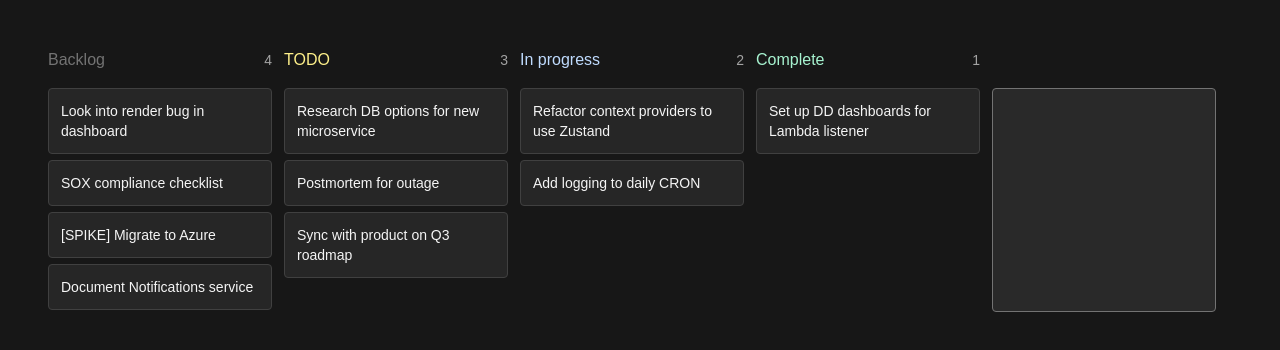
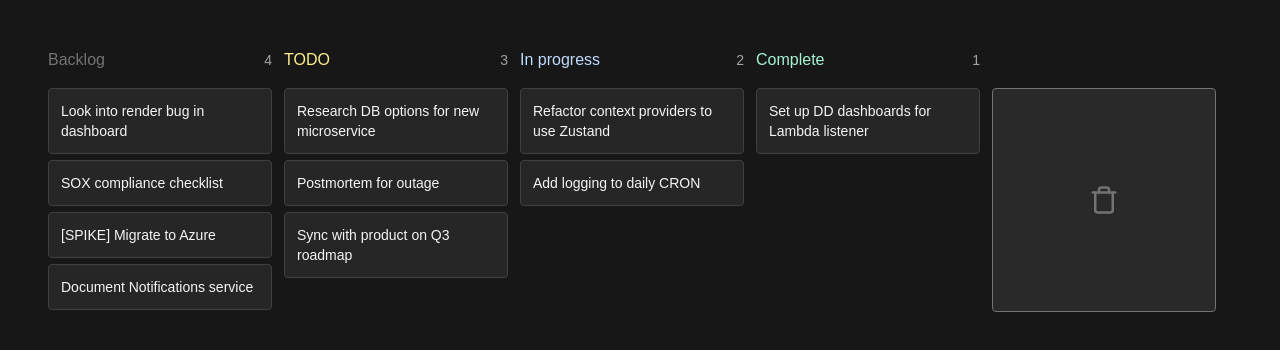
Before and after one commit to Arya-P05/Kanban, a Next.js app in the folder kanban/: page / in a window 1280 px wide. Shown: the top 350 px of the page. Built offline with nearby package versions, Linux system fonts and the light colour scheme.

Commit message:
trash and eraseing icons

```diff
--- a/kanban/app/page.tsx
+++ b/kanban/app/page.tsx
@@ -1,5 +1,8 @@
 "use client";
+
 import React, { useState } from "react";
+import { FiTrash } from "react-icons/fi";
+import { FaFire } from "react-icons/fa";
 
 const Kanban = () => {
   return (
@@ -141,7 +144,17 @@ const BurnBarrel = ({
           ? "border-red-800 bg-red-800/20 text-red-500"
           : "border-neutral-500 bg-neutral-500/20 text-neutral-500"
       }`}
-    ></div>
+    >
+      {active ? (
+        <span className="animate-bounce">
+          <FaFire />
+        </span>
+      ) : (
+        <span>
+          <FiTrash />
+        </span>
+      )}
+    </div>
   );
 };
 
--- /dev/null
+++ b/package.json
@@ -0,0 +1,5 @@
+{
+  "dependencies": {
+    "react-icons": "^5.4.0"
+  }
+}
```
Also changed, not shown: 1 other file (tests, documents, lock files or other folders).
